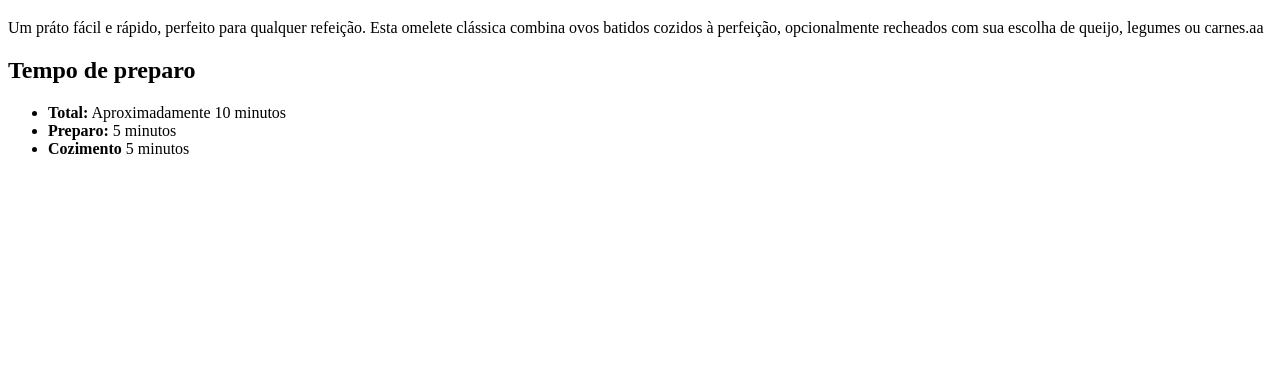
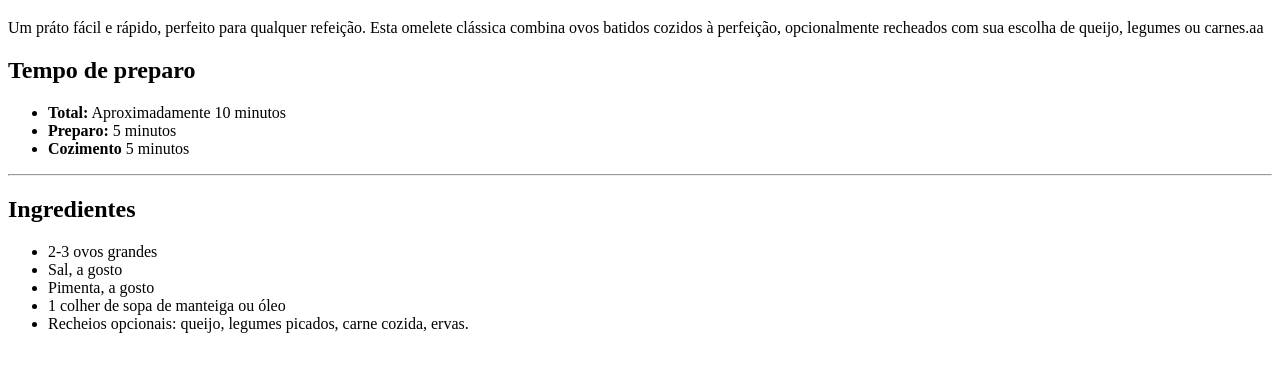
Before and after one commit to DaviMartins12C/receitas, a plain HTML site: page index.html in a window 1280 px wide. Shown: the part 87-458 px from the top of the page. Drawn offline with Linux system fonts and the light colour scheme.

Commit message:
terceiro commit do HTMl

```diff
--- a/index.html
+++ b/index.html
@@ -27,6 +27,20 @@
                 </li>
             </ul>
         </div>
+
+        <hr>
+
+        <div>
+            <h2>Ingredientes</h2>
+
+            <ul>
+                <li>2-3 ovos grandes</li>
+                <li>Sal, a gosto </li>
+                <li>Pimenta, a gosto</li>
+                <li>1 colher de sopa de manteiga ou óleo</li>
+                <li>Recheios opcionais: queijo, legumes picados, carne cozida, ervas.</li>
+            </ul>
+         </div>
     </div>
 </body>
 </html>
```
